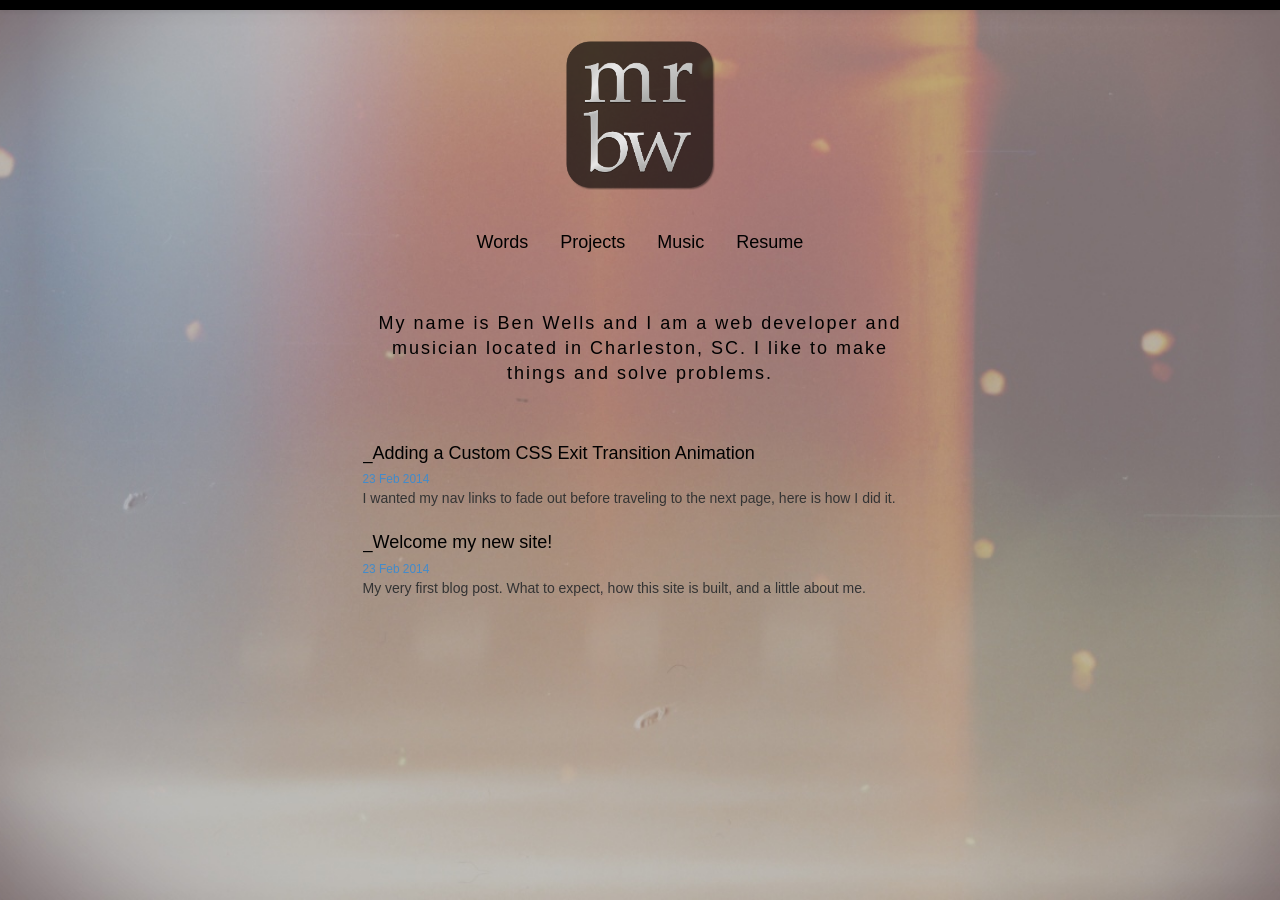
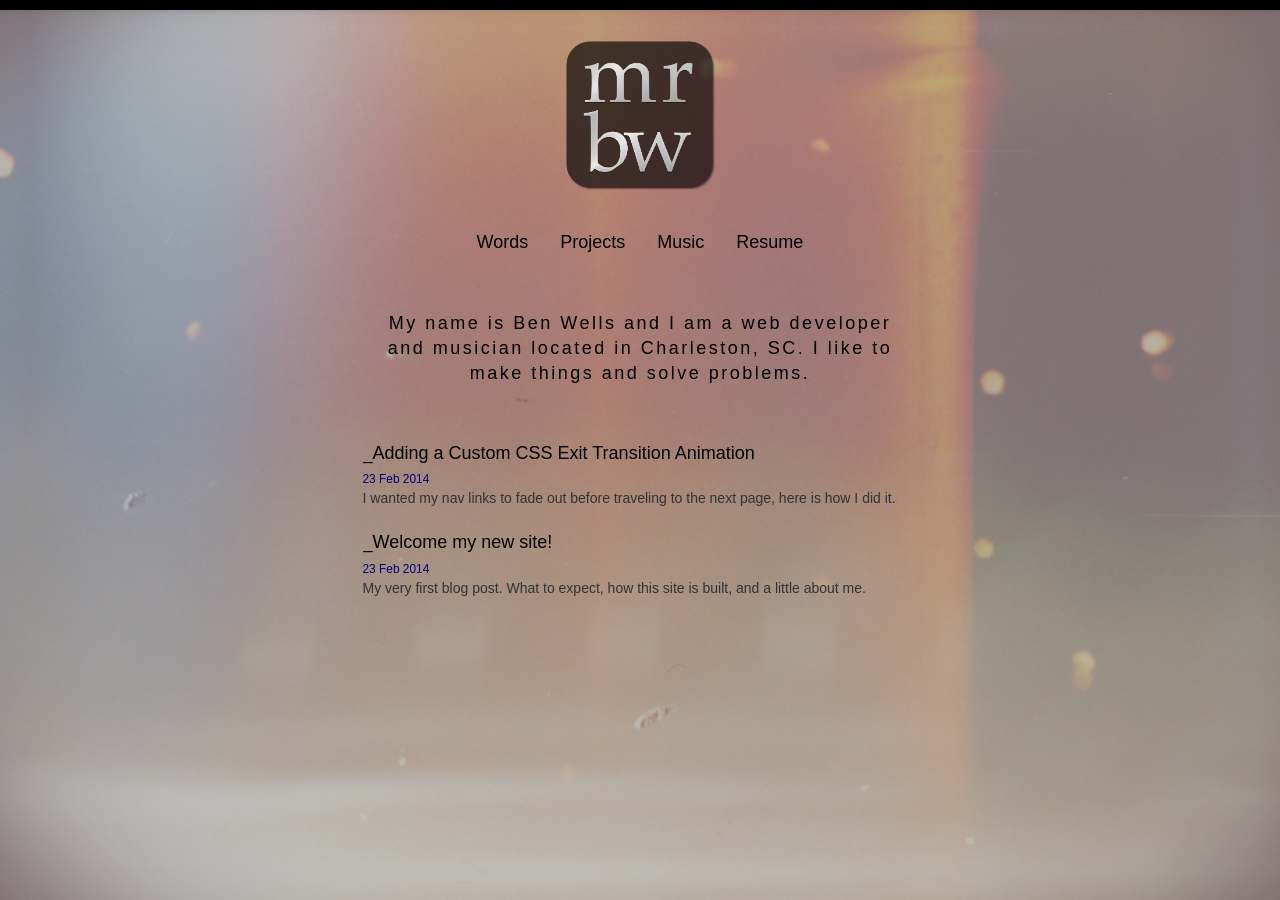
Before and after one commit to benwells/benwells.github.io, a Jekyll site: the page built from index.html, in a window 1280 px wide. Built offline with Jekyll 4.4.1, drawn with Linux system fonts in a browser that asks for light colours; nearby versions of some CDN libraries; some web fonts are replaced; Markdown is read by kramdown in place of the engine named in the settings.

Commit message:
added css and cleaned up

```diff
--- a/css/neutral-theme.css
+++ b/css/neutral-theme.css
@@ -1,3 +1,7 @@
+a:hover {
+  text-decoration: none;
+  background: none;
+}
 body {
   /*background-color: #D8D8D8;*/
   background: url('../img/bg2-dark3.jpg') no-repeat center center fixed;
@@ -6,16 +10,70 @@
   -moz-background-size: cover;
   -o-background-size: cover;
   background-size: cover;
-
-  /*background-size: 100%;*/
   padding-bottom: 70px;
   font-family: 'Arial', sans-serif;
 }
-a:hover {
+.black {
+  background-color: black;
+}
+.centered-pills {
+  text-align:center;
+  margin-top: 30px;
+}
+.centered-pills a {
+  float:left;
+  font-size: large;
+  color:black;
+}
+.centered-pills li {
+  display:inline;
+}
+.centered-pills ul.nav-pills {
+  display:inline-block;
+}
+.centered-pills ul {
+  height: 40px;
+}
+.fa-github {
+  color:black;
+}
+h1 small {
+  color: #5C5C5C;
+}
+.icon-row {
+  height: 60px;
+  min-height: 60px;
+  padding-right: 15px;
+}
+.lead {
+  letter-spacing: 2.5px;
+}
+#logo {
+  height: 150px;
+  width: 150px;
+  margin: 0 auto;
+}
+.media a, h1 a {
   text-decoration: none;
+}
+.media a:hover, h1 a:hover {
+  color:#004F77;
   background: none;
-  color: white;
-  /*font-family: 'Esteban', serif;*/
+  text-decoration: none;
+}
+.media-body p {
+  display: inline-block;
+}
+.media-body a {
+  color: navy;
+}
+.media-heading {
+  color: black;
+}
+.navbar-fixed-bottom {
+  background: none;
+  border-top:none;
+  box-shadow:none;
 }
 .navbar-fixed-top {
   height: 10px;
@@ -24,109 +82,22 @@
 .navbar-fixed-top .icon-row {
   display:none;
 }
-.navbar-fixed-bottom {
+.nav-pills li a:hover {
+  border: 1px solid black;
   background: none;
-  border-top:none;
-  box-shadow:none;
-}
-.small-row {
-  height: 10px;
-  min-height: 10px;
-  margin-bottom: 0px;
-}
-.icon-row {
-  height: 60px;
-  min-height: 60px;
-  padding-right: 15px;
 }
 .page-header {
   border-bottom: none;
-}
-#logo {
-  height: 150px;
-  width: 150px;
-  margin: 0 auto;
-}
-.fa-github {
-  color:black;
-}
-.centered-pills {
-  text-align:center;
-  margin-top: 30px;
-}
-.centered-pills ul.nav-pills { display:inline-block; }
-.centered-pills ul { height: 40px; }
-.centered-pills li { display:inline; }
-.centered-pills a {
-  float:left;
-  font-size: large;
-  /*color:#004F77;*/
-  color:black;
-}
-.nav-pills li a:hover {
-  /*background-color: #303030;*/
-  /*background-color: #FFCC66;*/
-  border: 1px solid black;
-  background: none;
-}
-.lead {
-  font-size: 18px;
-  /*font-size: large;*/
-}
-.thumbnail img {
-  width:300px;
-  height:300px;
-}
-.thumbnail {
-  background: none;
-  border: none;
 }
 #personal-desc {
   margin-bottom: 25px;
   margin-top: 5px;
 }
 #personal-desc p {
-  /*background: url('../img/content_bg.png');*/
-  /*background-size: 100% 100%;*/
   color:black;
   padding:12px;
   font-size: x-large;
 }
-.media a, h1 a {
-  text-decoration: none;
-  /*color: #004F77;*/
-}
-.media a:hover, h1 a:hover {
-  color:#004F77;
-  background: none;
-  text-decoration: none;
-}
-.media-heading {
-  /*color: #004F77;*/
-  color: black;
-  /*font-family: 'Esteban', serif;*/
-}
-p {
-  /*font-family: 'Esteban', serif;*/
-}
-@media (max-width: 890px) {
-  .navbar-fixed-bottom {
-    display:none;
-  }
-  .navbar-fixed-top .icon-row {
-    display: block;
-  }
-}
-/*@font-face {
-  font-family: 'Glyphicons Halflings';
-  src: url('../assets/glyphicons-halflings-regular.eot');
-  src: url('../assets/glyphicons-halflings-regular.eot?#iefix') format('embedded-opentype'),
-       url('../assets/glyphicons-halflings-regular.woff') format('woff'),
-       url('../assets/glyphicons-halflings-regular.ttf') format('truetype'),
-       url('../assets/glyphicons-halflings-regular.svg#glyphicons_halflingsregular') format('svg');
-}*/
-
-/* POST LAYOUT STYLES */
 #post-content {
   background: white;
   padding: 10px;
@@ -142,25 +113,27 @@
   margin-bottom: 30px;
   /*font-family: 'Esteban', serif;*/
 }
-h1, h2, h3, h4, h5, h6, #post-content ul, #post-content ol {
-  /*font-family: 'Esteban', serif;*/
+.small-row {
+  height: 10px;
+  min-height: 10px;
+  margin-bottom: 0px;
 }
-h1 small {
-  color: #5C5C5C;
+.thumbnail {
+  background: none;
+  border: none;
 }
 .thumbnail img {
   width: 300px;
   height: auto;
 }
-.lead {
-  letter-spacing: 2px;
-}
-.media-body p {
-  display: inline-block;
-}
 .white {
   color: white;
 }
-.black {
-  background-color: black;
+@media (max-width: 890px) {
+  .navbar-fixed-bottom {
+    display:none;
+  }
+  .navbar-fixed-top .icon-row {
+    display: block;
+  }
 }
```
